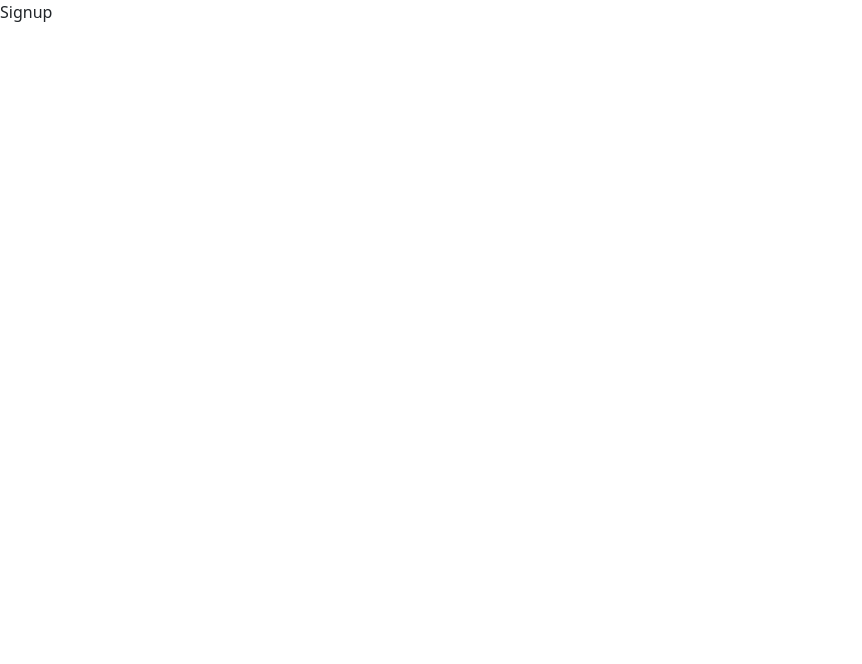
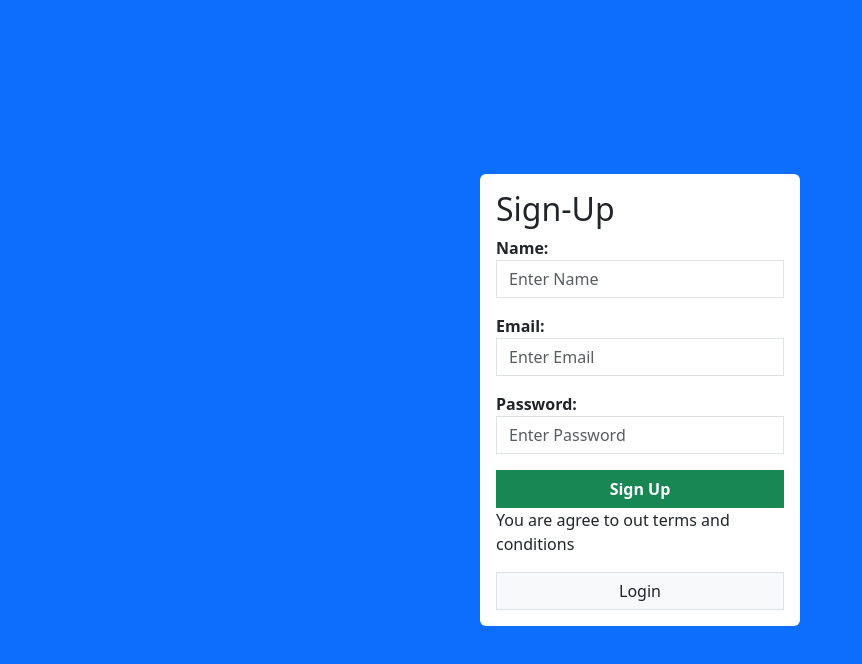
Before and after one commit to Srashti-Patel/login-page, a React (Create React App) app in the folder frontend/: page /signup in a window 1280 px wide. Shown: the top 664 px of the page, without its empty margins (0-862 px from the left). Built offline with nearby package versions, Linux system fonts and the light colour scheme.

Commit message:
signup and sighin routing

```diff
--- a/frontend/src/login.js
+++ b/frontend/src/login.js
@@ -5,6 +5,7 @@ function Login() {
   return (
     <div className='d-flex justify-content-center align-items-center bg-primary vh-100'>
       <div className="bg-white p-3 rounded w-25">
+        <h2>Sign-In</h2>
         <form action="">
           <div className="mb-3">
             <label htmlFor="email"><strong>Email:</strong></label>
--- a/frontend/src/signup.js
+++ b/frontend/src/signup.js
@@ -1,11 +1,58 @@
-import React from 'react'
+import React from "react";
+import { Link } from "react-router-dom";
 
 function Signup() {
   return (
     <div>
-      Signup
+      <div className="d-flex justify-content-center align-items-center bg-primary vh-100">
+        <div className="bg-white p-3 rounded w-25">
+        <h2>Sign-Up</h2>
+          <form action="">
+            <div className="mb-3">
+              <label htmlFor="name">
+                <strong>Name:</strong>
+              </label>
+              <input
+                type="text"
+                placeholder="Enter Name"
+                className="form-control rounded-0"
+              />
+            </div>
+            <div className="mb-3">
+              <label htmlFor="email">
+                <strong>Email:</strong>
+              </label>
+              <input
+                type="email"
+                placeholder="Enter Email"
+                className="form-control rounded-0"
+              />
+            </div>
+            <div className="mb-3">
+              <label htmlFor="password">
+                <strong>Password:</strong>
+              </label>
+              <input
+                type="password"
+                placeholder="Enter Password"
+                className="form-control rounded-0"
+              />
+            </div>
+            <button className="btn btn-success w-100 rounded-0">
+              <strong>Sign Up</strong>
+            </button>
+            <p>You are agree to out terms and conditions</p>
+            <Link
+              to="/"
+              className="btn btn-default border w-100 bg-light rounded-0 text-decoration-none"
+            >
+              Login
+            </Link>
+          </form>
+        </div>
+      </div>
     </div>
-  )
+  );
 }
 
-export default Signup
+export default Signup;
```
